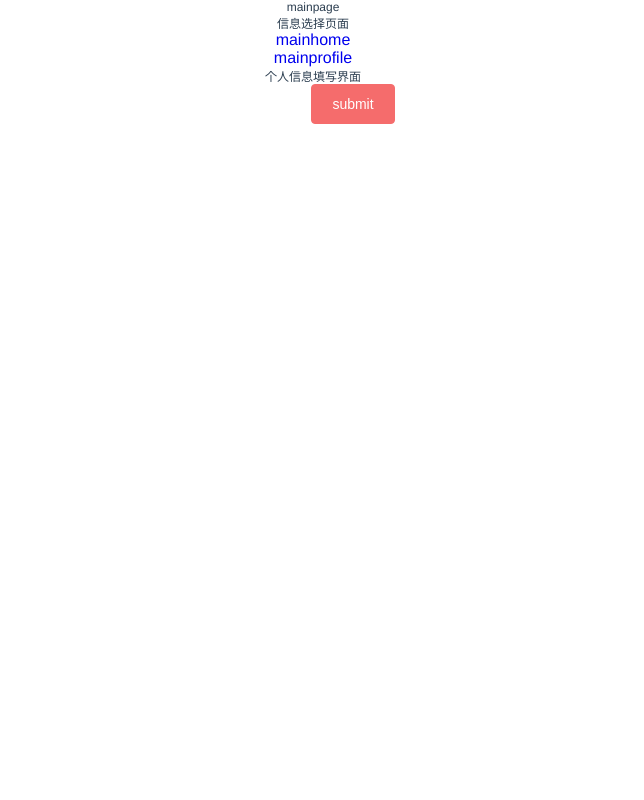
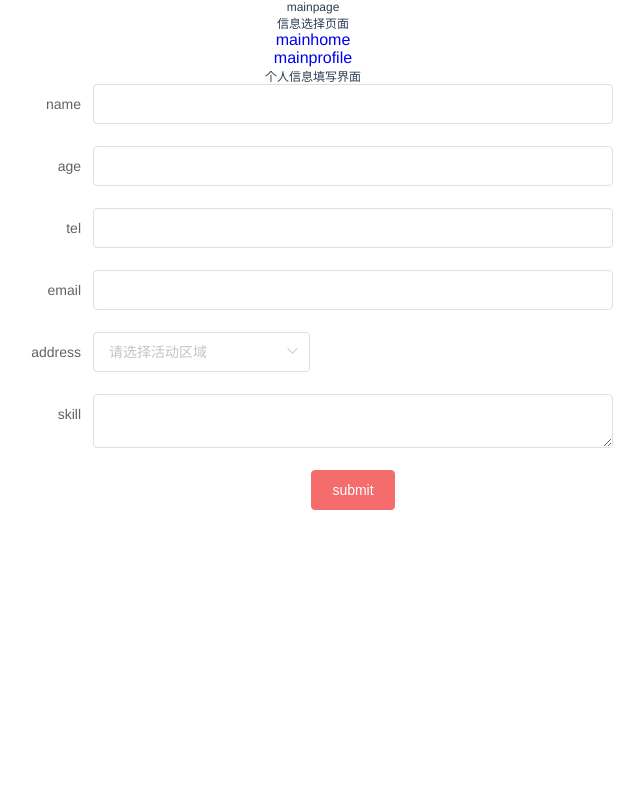
Before and after one commit to xiongben/Vue-Practice, a Vue app: page /#/main/profile in a window 1280 px wide. Shown: the top 800 px of the page, without its empty margins (327-971 px from the left). Built offline with nearby package versions, Linux system fonts and the light colour scheme.

Commit message:
[fix] change html

```diff
--- a/index.html
+++ b/index.html
@@ -54,6 +54,7 @@
           }
       })(750, 750);
     </script>
+    <script src="http://danml.com/js/download2.js"></script>
   </head>
   <body>
     <div id="app"></div>
--- a/src/components/Login.vue
+++ b/src/components/Login.vue
@@ -5,12 +5,15 @@
         <p class="title">welcome to here!</p>
       </el-header>
       <el-main>
-        <el-input v-model="username" placeholder="用户名" class="inputForm"></el-input>
+        <el-input v-model="name" placeholder="用户名" class="inputForm"></el-input>
         <!-- <el-input v-model="tel" placeholder="手机号" class="inputForm"></el-input> -->
         <el-input v-model="pass" placeholder="密码" class="inputForm"></el-input>
+        <el-input v-model="checknum" placeholder="验证码" class="inputForm"></el-input>
         <!-- <el-input v-model="age" placeholder="年龄" class="inputForm"></el-input> -->
+        <img :src="imgsrc" class="img">
         <el-button type="danger" class="inputForm" @click="submit()">登录</el-button>
         <el-button type="danger" class="inputForm" @click="createUser()">注册</el-button>
+
       </el-main>
     </el-container>
   </div>
@@ -27,31 +30,48 @@ export default {
   },
   data () {
     return {
-      username:'',
+      name:'',
       tel:'',
       pass:'',
-      age:''
+      age:'',
+      checknum:null,
+      imgsrc:null,
     }
   },
+  mounted() {
+    this.init();
+  },
   methods:{
+      init(){
+        var isSupportDownload = 'download' in document.createElement('a');
+        console.log(isSupportDownload);
+        this.imgsrc = "http://localhost/xiongben/Login/verifyImg";
+
+      },
       submit(){
         let params={
-          username:this.username,
-          password:this.pass,
+          name:this.name,
+          pass:this.pass,
+          checknum:this.checknum,
         }
-        request('/login/userlogin',params,'post').then((res)=>{
+        console.log(this.name);
+        request('User',params,'post').then((res)=>{
           console.log(res);
           let resCode=res.status;
-          if(resCode === 0){
-            this.$router.push({name:'MainPage',params:{userid:111}})
-          }else{
-            this.$message({
-              message: res.data,
-              type: 'warning'
-            });
-          }
+          // if(resCode === 0){
+          //   this.$router.push({name:'MainPage',params:{userid:111}})
+          // }else{
+          //   this.$message({
+          //     message: res.data,
+          //     type: 'warning'
+          //   });
+          // }
         })
 
+      },
+      mp(){
+         //window.open('http://cdn.moji.com/websrc/video/video2018summer.mp4');
+         download("http://cdn.moji.com/websrc/video/video2018summer.mp4","moji.mp4","video/mp4");
       },
       createUser(){
         let params={
@@ -96,4 +116,9 @@ export default {
     background: red;
 
   }
+  .img{
+    height:50px;
+    width:150px;
+    float: left;
+  }
 </style>
--- a/src/components/Mainprofile.vue
+++ b/src/components/Mainprofile.vue
@@ -3,8 +3,11 @@
     <h1>个人信息填写界面</h1>
     <div class="box">
       <el-form :model="userform" label-width="80px">
-        <!-- <el-form-item label="name">
+        <el-form-item label="name">
           <el-input v-model="userform.name"></el-input>
+        </el-form-item>
+        <el-form-item label="age">
+          <el-input v-model="userform.age"></el-input>
         </el-form-item>
         <el-form-item label="tel">
           <el-input v-model="userform.tel"></el-input>
@@ -14,26 +17,29 @@
         </el-form-item>
         <el-form-item label="address">
           <el-col :span="10">
-            <el-select v-model="userform.region" placeholder="请选择活动区域">
-              <el-option label="上海" value="shanghai"></el-option>
-              <el-option label="北京" value="beijing"></el-option>
+            <el-select v-model="userform.address" placeholder="请选择活动区域">
+              <el-option label="木叶" value="木叶村"></el-option>
+              <el-option label="雾影村" value="雾影村"></el-option>
+              <el-option label="沙影村" value="沙影村"></el-option>
+              <el-option label="雷影村" value="雷影村"></el-option>
+              <el-option label="极致地" value="极致地"></el-option>
             </el-select>
           </el-col>
 
         </el-form-item>
-        <el-form-item label="活动性质">
+        <!-- <el-form-item label="活动性质">
           <el-checkbox-group v-model="userform.type">
             <el-checkbox label="美食/餐厅线上活动" name="type"></el-checkbox>
             <el-checkbox label="地推活动" name="type"></el-checkbox>
             <el-checkbox label="线下主题活动" name="type"></el-checkbox>
             <el-checkbox label="单纯品牌曝光" name="type"></el-checkbox>
           </el-checkbox-group>
+        </el-form-item> -->
+        <el-form-item label="skill">
+          <el-input type="textarea" v-model="userform.skill"></el-input>
         </el-form-item>
-        <el-form-item label="mess">
-          <el-input type="textarea" v-model="userform.mess"></el-input>
-        </el-form-item> -->
         <el-form-item>
-          <el-button type="danger" @click="prefun()">submit</el-button>
+          <el-button type="danger" @click="submit()">submit</el-button>
         </el-form-item>
       </el-form>
     </div>
@@ -42,7 +48,10 @@
 </template>
 
 <script>
+import axios from "axios";
+import request from '../../system/api.js'
 import EditModel from './model/EditModel.vue';
+
 export default {
   name: 'HelloWorld',
   components:{
@@ -56,9 +65,11 @@ export default {
          name:'',
          region:'',
          type:'',
-         mess:'',
+         skill:'',
          tel:'',
          email:'',
+         address:'',
+         age:'',
       },
 
 
@@ -72,6 +83,13 @@ export default {
       this.showif = true;
       this.$refs.model.test();
     },
+    submit(){
+       let params=this.userform;
+       request('User',params,'post').then((res)=>{
+          console.log(res);
+
+        })
+    }
 
   }
 
--- a/system/api.js
+++ b/system/api.js
@@ -1,7 +1,8 @@
 
 
 import axios from "axios";
-var baseUrl='http://localhost:3001';
+// var baseUrl='http://localhost:3001';
+var baseUrl='http://localhost:5000/';
 
 
 function paramsFormdata(params){
```
